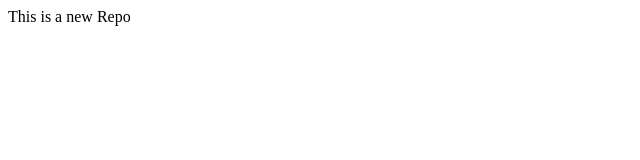
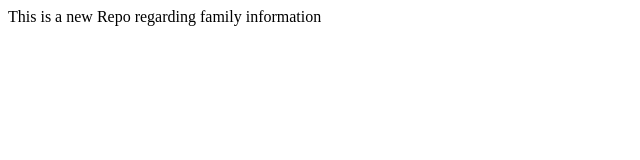
Before and after one commit to gaurav20161/demo-repo, a plain HTML site: page index.html in a window 1280 px wide. Shown: the whole page, without its empty margins (0-640 px from the left). Drawn offline with Linux system fonts and the light colour scheme.

Commit message:
HTML updated for family info

```diff
--- a/index.html
+++ b/index.html
@@ -1 +1 @@
-<p>This is a new Repo</p>
+<p>This is a new Repo regarding family information</p>
```
